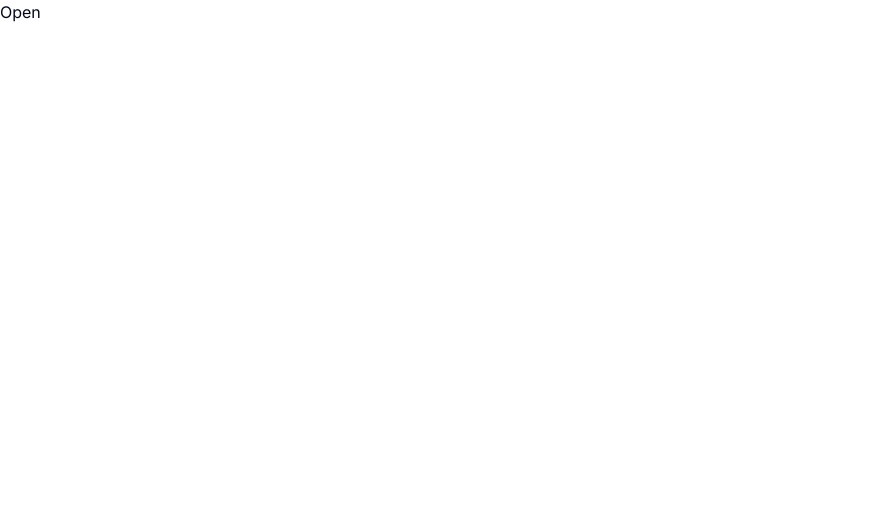
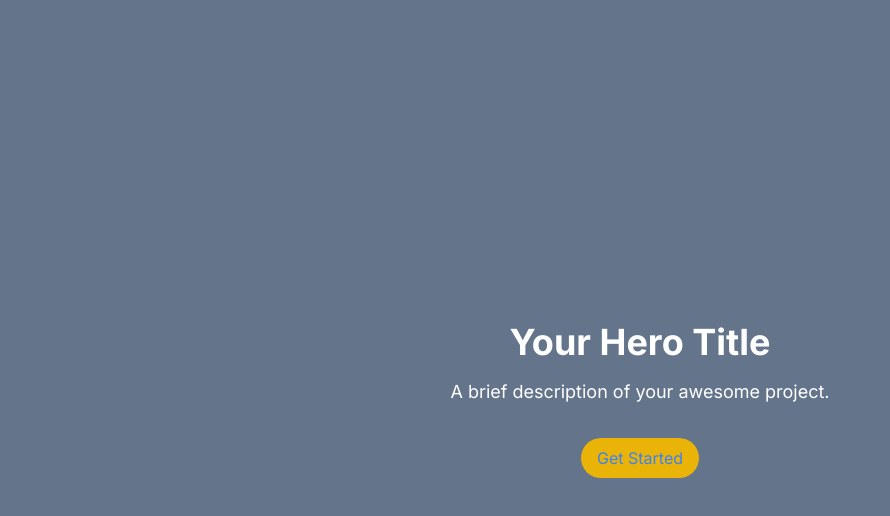
Before and after one commit to aminofabian/shadcn, a Next.js app: page / in a window 1280 px wide. Shown: the top 516 px of the page, without its empty margins (0-890 px from the left). Built offline with nearby package versions, Linux system fonts and the light colour scheme.

Commit message:
created a hero section

```diff
--- a/app/page.tsx
+++ b/app/page.tsx
@@ -1,14 +1,17 @@
-import MyDialog from '@/components/myComponents/MyDialog'
-import Image from 'next/image'
+import React from 'react';
 
+const Hero = () => {
+  return (
+    <div className="bg-slate-500 text-white h-screen flex items-center justify-center">
+    <div className="text-center">
+    <h1 className="text-4xl font-bold mb-4">Your Hero Title</h1>
+    <p className="text-lg mb-8">A brief description of your awesome project.</p>
+    <button className="bg-yellow-500 text-blue-500 py-2 px-4 rounded-full hover:bg-yellow-400 transition duration-300">
+    Get Started
+    </button>
+    </div>
+    </div>
+    );
+  };
 
-
-export default function Home() {
-  return (
-    <>
-    <MyDialog />
-
-    </>
-
-    )
-  }
+  export default Hero;
--- a/components/myComponents/MyDialog.tsx
+++ /dev/null
@@ -1,24 +0,0 @@
-import {
-  Dialog,
-  DialogContent,
-  DialogTrigger,
-} from "@/components/ui/dialog"
-
-function MyDialog() {
-  return (
-    <div>
-    <Dialog>
-    <DialogTrigger>
-    Open
-    </DialogTrigger>
-    <DialogContent>
-    Only My Content
-    </DialogContent>
-    </Dialog>
-
-
-    </div>
-    )
-  }
-
-  export default MyDialog
```
